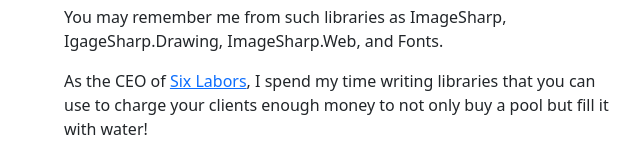
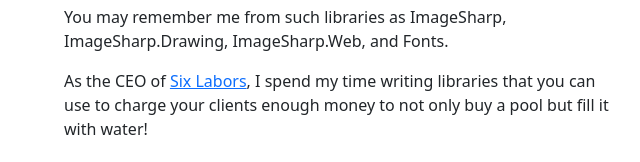
Before and after one commit to JimBobSquarePants/James-Jackson-South, a plain HTML site: page index.html in a window 1280 px wide. Shown: the part 518-680 px from the top of the page, 588-1228 px from the left. Drawn offline with nearby package versions, Linux system fonts and the light colour scheme.

Commit message:
Fix Typo

```diff
--- a/index.html
+++ b/index.html
@@ -15,7 +15,7 @@
                 </div>
                 <div class="col-md-6">
                     <h1 class="display-1">Hi, I’m James Jackson-South!</h1>
-                    <p>You may remember me from such libraries as ImageSharp, IgageSharp.Drawing, ImageSharp.Web, and Fonts.</p>
+                    <p>You may remember me from such libraries as ImageSharp, ImageSharp.Drawing, ImageSharp.Web, and Fonts.</p>
                     <p>As the CEO of
                         <a href="https://sixlabors.com" target="_blank" rel="external">Six Labors</a>, I spend my time writing libraries that you can use to charge your clients enough money to not only buy a pool but fill it with water!</p>
 
```
